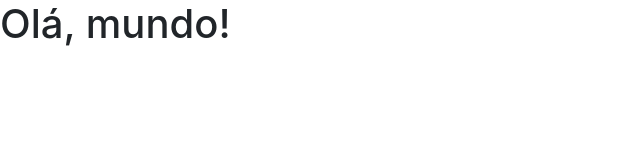
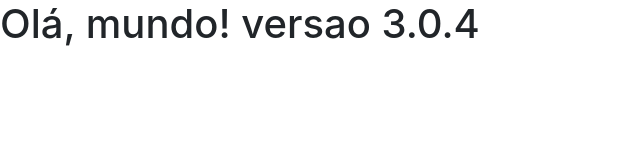
Before and after one commit to leonardomrabelo/projetos.github.io, a plain HTML site: page index.html in a window 1280 px wide. Shown: the whole page, without its empty margins (0-640 px from the left). Drawn offline with nearby package versions, Linux system fonts and the light colour scheme.

Commit message:
alteração de versão

```diff
--- a/index.html
+++ b/index.html
@@ -8,10 +8,10 @@
     <!-- Bootstrap CSS -->
     <link rel="stylesheet" href="https://stackpath.bootstrapcdn.com/bootstrap/4.1.3/css/bootstrap.min.css" integrity="sha384-MCw98/SFnGE8fJT3GXwEOngsV7Zt27NXFoaoApmYm81iuXoPkFOJwJ8ERdknLPMO" crossorigin="anonymous">
 
-    <title>Template - 2.0.4</title>
+    <title>Template - 3.0.4</title>
   </head>
   <body>
-    <h1>Olá, mundo!</h1>
+    <h1>Olá, mundo! versao 3.0.4</h1>
 
     <!-- JavaScript (Opcional) -->
     <!-- jQuery primeiro, depois Popper.js, depois Bootstrap JS -->
```
